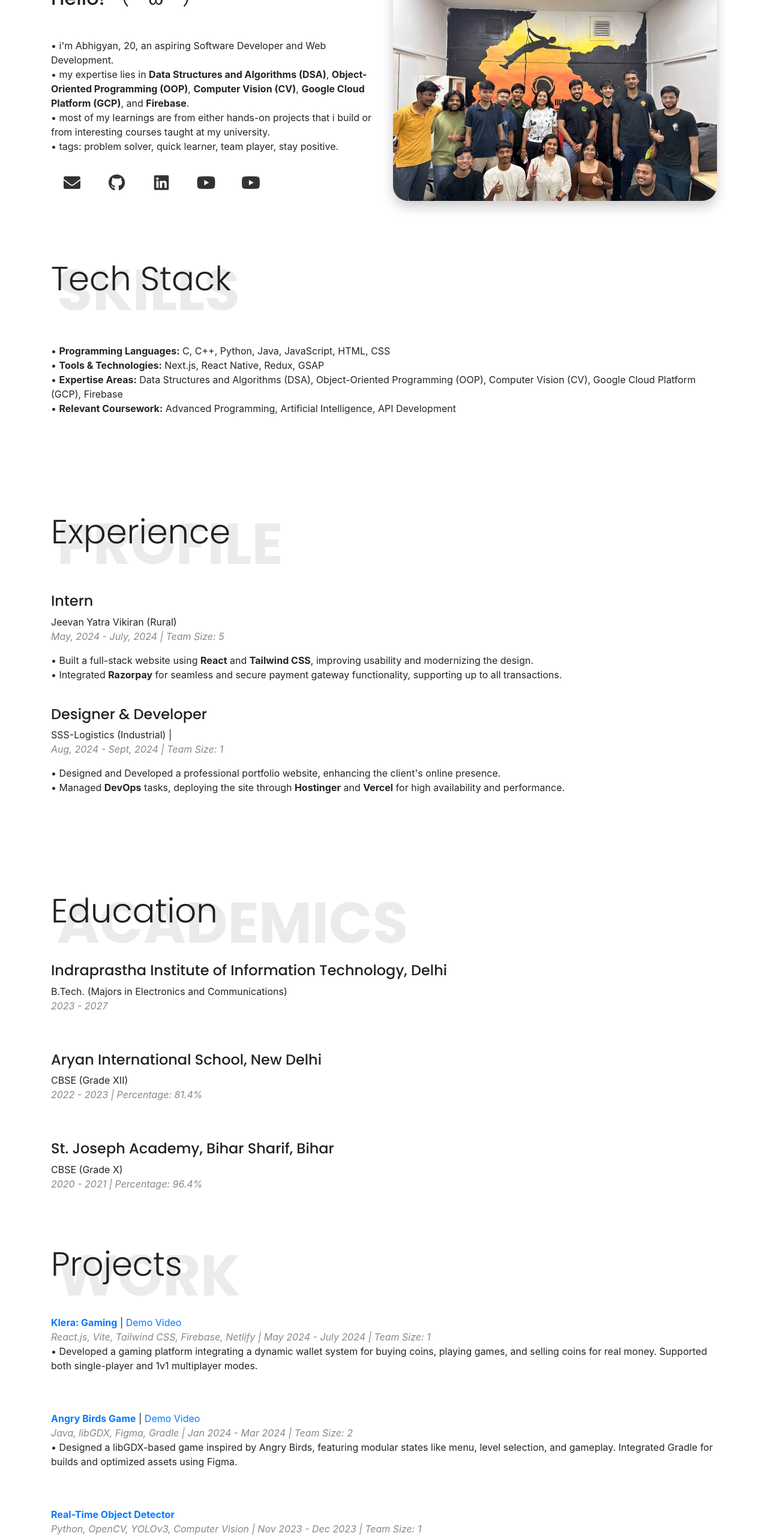
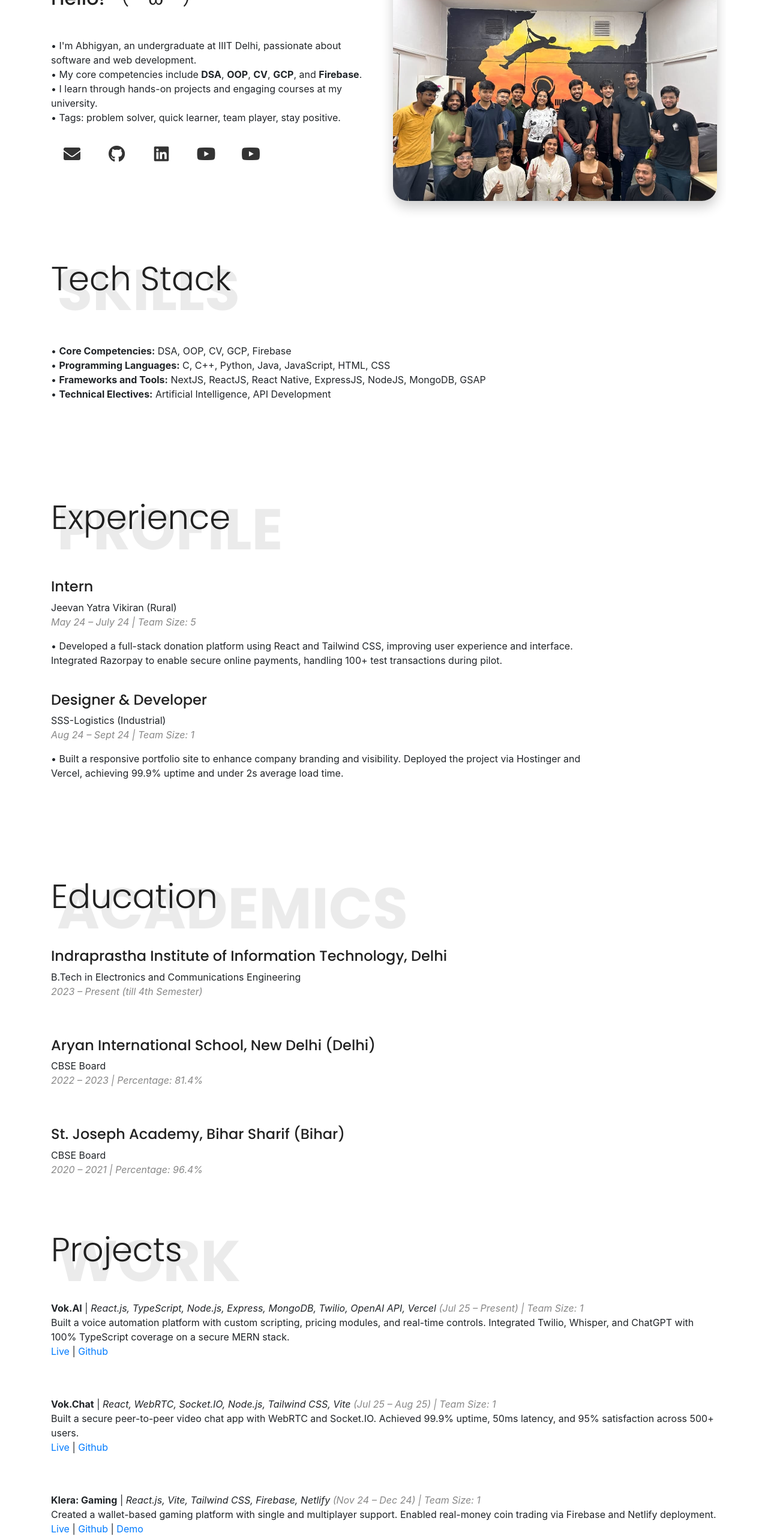
Before and after one commit to AbhigyanRaj/Portfolio, a plain HTML site: page index.html in a window 1280 px wide. Shown: the part 1040-3601 px from the top of the page at 60% size. Drawn offline with nearby package versions, Linux system fonts and the light colour scheme.

Commit message:
Update website content and project links to match latest resume (2025)

```diff
--- a/index.html
+++ b/index.html
@@ -104,10 +104,10 @@
                         <div class="pt-5">
                             <h2 class="mb-5">Hello! （＾ω＾）</h2>
                             <p>
-                                • i'm Abhigyan, 20, an aspiring Software Developer and Web Development.<br>
-                                • my expertise lies in <strong>Data Structures and Algorithms (DSA)</strong>, <strong>Object-Oriented Programming (OOP)</strong>, <strong>Computer Vision (CV)</strong>, <strong>Google Cloud Platform (GCP)</strong>, and <strong>Firebase</strong>.<br>
-                                • most of my learnings are from either hands-on projects that i build or from interesting courses taught at my university.<br>
-                                • tags: problem solver, quick learner, team player, stay positive.
+                                • I'm Abhigyan, an undergraduate at IIIT Delhi, passionate about software and web development.<br>
+                                • My core competencies include <strong>DSA</strong>, <strong>OOP</strong>, <strong>CV</strong>, <strong>GCP</strong>, and <strong>Firebase</strong>.<br>
+                                • I learn through hands-on projects and engaging courses at my university.<br>
+                                • Tags: problem solver, quick learner, team player, stay positive.
                             </p>
                             <ul class="social-links list-unstyled mt-4">
                                 <li><a target="_blank" href="mailto:abhigyan23018@iiitd.ac.in" data-tooltip="Email">
@@ -140,10 +140,10 @@
             <h1 class="bold-text bg-text">Skills</h1>
             <div class="mt-5">
                 <p>
+                    • <strong>Core Competencies:</strong> DSA, OOP, CV, GCP, Firebase<br>
                     • <strong>Programming Languages:</strong> C, C++, Python, Java, JavaScript, HTML, CSS<br>
-                    • <strong>Tools & Technologies:</strong> Next.js, React Native, Redux, GSAP<br>
-                    • <strong>Expertise Areas:</strong> Data Structures and Algorithms (DSA), Object-Oriented Programming (OOP), Computer Vision (CV), Google Cloud Platform (GCP), Firebase<br>
-                    • <strong>Relevant Coursework:</strong> Advanced Programming, Artificial Intelligence, API Development<br>
+                    • <strong>Frameworks and Tools:</strong> NextJS, ReactJS, React Native, ExpressJS, NodeJS, MongoDB, GSAP<br>
+                    • <strong>Technical Electives:</strong> Artificial Intelligence, API Development<br>
                 </p>
             </div>
         </section>
@@ -158,18 +158,16 @@
                             <div class="py-4">
                                 <div class="desc">
                                     <h4>Intern</h4>
-                                    <p>Jeevan Yatra Vikiran (Rural)<br><span class="date">May, 2024 - July, 2024 | Team Size: 5</span></p>
-                                    • Built a full-stack website using <strong>React</strong> and <strong>Tailwind CSS</strong>, improving usability and modernizing the design.<br>
-                                    • Integrated <strong>Razorpay</strong> for seamless and secure payment gateway functionality, supporting up to all transactions.<br>
+                                    <p>Jeevan Yatra Vikiran (Rural)<br><span class="date">May 24 – July 24 | Team Size: 5</span></p>
+                                    • Developed a full-stack donation platform using React and Tailwind CSS, improving user experience and interface. Integrated Razorpay to enable secure online payments, handling 100+ test transactions during pilot.<br>
                                 </p>
                             </div>
 
                             <div class="py-4">
                                 <div class="desc">
                                     <h4>Designer & Developer</h4>
-                                    <p>SSS-Logistics (Industrial) | <br><span class="date">Aug, 2024 - Sept, 2024 | Team Size: 1</span></p>
-                                    • Designed and Developed a professional portfolio website, enhancing the client's online presence.<br>
-                                    • Managed <strong>DevOps</strong> tasks, deploying the site through <strong>Hostinger</strong> and <strong>Vercel</strong> for high availability and performance.<br>
+                                    <p>SSS-Logistics (Industrial)<br><span class="date">Aug 24 – Sept 24 | Team Size: 1</span></p>
+                                    • Built a responsive portfolio site to enhance company branding and visibility. Deployed the project via Hostinger and Vercel, achieving 99.9% uptime and under 2s average load time.<br>
                                 </p>
                             </div>
 
@@ -184,19 +182,19 @@
                 <div class="py-4">
                     <div class="desc">
                         <h4>Indraprastha Institute of Information Technology, Delhi</h4>
-                        <p>B.Tech. (Majors in Electronics and Communications)<br><span class="date">2023 - 2027</p>
+                        <p>B.Tech in Electronics and Communications Engineering<br><span class="date">2023 – Present (till 4th Semester)</span></p>
                     </div>
                 </div>
                 <div class="py-4">
                     <div class="desc">
-                        <h4>Aryan International School, New Delhi</h4>
-                        <p>CBSE (Grade XII)<br><span class="date">2022 - 2023 | Percentage: 81.4%</p>
+                        <h4>Aryan International School, New Delhi (Delhi)</h4>
+                        <p>CBSE Board<br><span class="date">2022 – 2023 | Percentage: 81.4%</span></p>
                     </div>
                 </div>
                 <div class="py-4">
                     <div class="desc">
-                        <h4>St. Joseph Academy, Bihar Sharif, Bihar</h4>
-                        <p>CBSE (Grade X)<br><span class="date">2020 - 2021 | Percentage: 96.4%</p>
+                        <h4>St. Joseph Academy, Bihar Sharif (Bihar)</h4>
+                        <p>CBSE Board<br><span class="date">2020 – 2021 | Percentage: 96.4%</span></p>
                     </div>
                 </div>
         </section>
@@ -206,50 +204,49 @@
             <h1 class="bold-text bg-text">Work</h1>
             <div class="py-4">
                 <div class="desc">
-                    <p><strong><a target="_blank" href="https://klera.netlify.app/">Klera: Gaming</a></strong> | <a target="_blank" href="https://www.youtube.com/watch?v=mJhD8X_8VJA">Demo Video</a><br><span class="date">React.js, Vite, Tailwind CSS, Firebase, Netlify | May 2024 - July 2024 | Team Size: 1</span>
-                        <br>
-                        • Developed a gaming platform integrating a dynamic wallet system for buying coins, playing games, and selling coins for real money. Supported both single-player and 1v1 multiplayer modes.
-                        <br/>
+                    <p><strong>Vok.AI</strong> | <em>React.js, TypeScript, Node.js, Express, MongoDB, Twilio, OpenAI API, Vercel</em> <span class="date">(Jul 25 – Present) | Team Size: 1</span><br>
+Built a voice automation platform with custom scripting, pricing modules, and real-time controls. Integrated Twilio, Whisper, and ChatGPT with 100% TypeScript coverage on a secure MERN stack.<br>
+<a href="https://vok-ai.vercel.app/" class="link" target="_blank">Live</a> | <a href="https://github.com/AbhigyanRaj/Vok.AI" class="link" target="_blank">Github</a>
 </p>
 </div>
 </div>
-
 <div class="py-4">
 <div class="desc">
-                    <p><strong><a target="_blank" href="https://github.com/AbhigyanRaj/AngryBird_02">Angry Birds Game</a></strong> | <a target="_blank" href="https://www.youtube.com/watch?v=XzEAioPNFiY&feature=youtu.be">Demo Video</a><br><span class="date">Java, libGDX, Figma, Gradle | Jan 2024 - Mar 2024 | Team Size: 2</span>
-                        <br>
-                        • Designed a libGDX-based game inspired by Angry Birds, featuring modular states like menu, level selection, and gameplay. Integrated Gradle for builds and optimized assets using Figma.
-                        <br/>
+<p><strong>Vok.Chat</strong> | <em>React, WebRTC, Socket.IO, Node.js, Tailwind CSS, Vite</em> <span class="date">(Jul 25 – Aug 25) | Team Size: 1</span><br>
+Built a secure peer-to-peer video chat app with WebRTC and Socket.IO. Achieved 99.9% uptime, 50ms latency, and 95% satisfaction across 500+ users.<br>
+<a href="https://vok-chat.vercel.app/" class="link" target="_blank">Live</a> | <a href="https://github.com/AbhigyanRaj/VokChat" class="link" target="_blank">Github</a>
 </p>
 </div>
 </div>
-
 <div class="py-4">
 <div class="desc">
-                    <p><strong><a target="_blank" href="https://github.com/AbhigyanRaj/RealTImeObject_Detector">Real-Time Object Detector</a></strong><br><span class="date">Python, OpenCV, YOLOv3, Computer Vision | Nov 2023 - Dec 2023 | Team Size: 1</span>
-                        <br>
-                        • Built a real-time object detection system using YOLOv3 and OpenCV, capable of detecting 80 classes with 30 fps. Highlighted detected objects with bounding boxes and confidence scores.
-                        <br/>
+<p><strong>Klera: Gaming</strong> | <em>React.js, Vite, Tailwind CSS, Firebase, Netlify</em> <span class="date">(Nov 24 – Dec 24) | Team Size: 1</span><br>
+Created a wallet-based gaming platform with single and multiplayer support. Enabled real-money coin trading via Firebase and Netlify deployment.<br>
+<a href="https://klera.netlify.app" class="link" target="_blank">Live</a> | <a href="https://github.com/AbhigyanRaj/Klera" class="link" target="_blank">Github</a> | <a href="https://youtu.be/mJhD8X_8VJA?si=DhXBoQnVqGbjK6Ai" class="link" target="_blank">Demo</a>
 </p>
 </div>
 </div>
-
 <div class="py-4">
 <div class="desc">
-                    <p><strong><a target="_blank" href="https://collab-1.vercel.app/">Student Collaboration Platform</a></strong><br><span class="date">React.js, JavaScript, Tailwind CSS, AI Chatbot | Aug 2023 - Oct 2023 | Team Size: 1</span>
-                        <br>
-                        • Developed an AI chatbot to connect students with mentors and facilitate collaborative learning. Integrated an AI chatbot for academic guidance and created a responsive UI using Tailwind CSS.
-                        <br/>
+<p><strong>Angry Birds Game</strong> | <em>Java, libGDX, Figma, Gradle</em> <span class="date">(Aug 24 – Dec 24) | Team Size: 2</span><br>
+Recreated Angry Birds mechanics with modular screens using libGDX and Gradle. Designed assets/UI in Figma and optimized game performance.<br>
+<a href="https://youtu.be/XzEAioPNFiY" class="link" target="_blank">Demo</a> | <a href="https://github.com/AbhigyanRaj/AngryBird_02" class="link" target="_blank">Github</a>
 </p>
 </div>
 </div>
-
 <div class="py-4">
 <div class="desc">
-                    <p><strong><a target="_blank" href="https://github.com/AbhigyanRaj/Course-Registration-Portel">University Course Management System</a></strong> | <a target="_blank" href="https://www.youtube.com/watch?v=rid-t7MLsto">Demo</a><br><span class="date">Java, OOP, IDE (Eclipse/IntelliJ) | June 2023 - July 2023 | Team Size: 1</span>
-                        <br>
-                        • Built a Java-based course management system for course registration and professor assignments. Applied OOP principles for scalability and implemented OOP principles for scalability and implemented separate access rights for users.
-                        <br/>
+<p><strong>SplitUp</strong> | <em>React, Firebase, Tailwind CSS, Vite, Google Analytics</em> <span class="date">(Jan 25 – Jun 25) | Team Size: 1</span><br>
+Built a full-stack subscription-sharing platform with RBAC, real-time payments, and group automation. Achieved 83% cost reduction and 99.9% uptime.<br>
+<a href="https://split-up-iiitd.vercel.app/" class="link" target="_blank">Live</a> | <a href="https://github.com/AbhigyanRaj/SplitUp" class="link" target="_blank">Github</a>
+</p>
+</div>
+</div>
+<div class="py-4">
+<div class="desc">
+<p><strong>Real-Time Object Detector</strong> | <em>Python, OpenCV, YOLOv3, Computer Vision</em> <span class="date">(Sep 24 – Dec 24) | Team Size: 1</span><br>
+Implemented YOLOv3-based object detection with OpenCV at 30 FPS. Detected 80+ object classes with bounding boxes and confidence scores.<br>
+<a href="https://github.com/AbhigyanRaj/RealTImeObject_Detector" class="link" target="_blank">Github</a>
 </p>
 </div>
 </div>
@@ -260,24 +257,26 @@
             <h1 class="bold-text bg-text">Leadership</h1>
             <div class="py-4">
                 <div class="desc">
-                    <h4>Lead Web Developer</h4>
-                    <p>E-Cell, IIIT Delhi<br><span class="date">Aug 2024 - Present</span></p>
-                    • Conducted web development workshops for 100+ students, fostering technical skills and collaboration.<br>
-                    • Led projects that supported entrepreneurial initiatives across the institute.<br>
+                    <h4>E-Cell, IIIT Delhi | <em>Lead Web Developer</em></h4>
+                    <p><span class="date">Sep 24 – Feb 25</span><br>
+Conducted web development workshops for 100+ students and led projects supporting institute-wide entrepreneurial initiatives.
+</p>
 </div>
 </div>
 <div class="py-4">
 <div class="desc">
-                    <h4>Coverage Team Lead</h4>
-                    <p>Women in Tech, IIIT Delhi<br><span class="date">Aug 2024 - Present</span></p>
-                    • Led filmmaking, video editing, and social media management efforts, ensuring impactful storytelling and outreach for Women in Tech events and initiatives.<br>
+<h4>Women in Tech, IIIT Delhi | <em>Coverage Team Lead</em></h4>
+<p><span class="date">Aug 24 – Present</span><br>
+Led video production and social media efforts for 6+ events, reaching over 10K+ users and enabling broader outreach through impactful storytelling.
+</p>
 </div>
 </div>
 <div class="py-4">
 <div class="desc">
-                    <h4>Content Creation Team Lead</h4>
-                    <p>E-Summit, IIIT Delhi<br><span class="date">Feb 2024 - Mar 2024</span></p>
-                    • Directed the content creation team, overseeing the production of high-quality promotional materials and campaigns for E-Summit.<br>
+<h4>E-Summit, IIIT Delhi | <em>Content Creation Team Lead</em></h4>
+<p><span class="date">Feb 24 – Mar 24</span><br>
+Directed a team to produce high-quality promotional content, achieving over 500K+ views across platforms during the E-Summit campaign.
+</p>
 </div>
 </div>
         </section>
@@ -289,10 +288,10 @@
             <div class="py-4">
                 <div class="desc">
                     <ul>
-                        <li><strong>Epoch Hackathon IIIT Delhi:</strong> Won the hackathon with the project <strong>IndieCraft</strong>, a website designed to empower local artisans by providing a platform where they can showcase and sell their handcrafted products across the country.</li>
-                        <li><strong>Hackerrank Achievements:</strong> Earned multiple certifications in competitive programming, achieving <strong>5-star</strong> gold ratings in Python and C++ on HackerRank.</li>
-                        <li><strong>CodeChef:</strong> Achieved a current rating of <strong>1263</strong>.</li>
-                        <li>Secured a 10 CGPA in the <strong>Advanced Programming Course CSE201</strong> at IIIT Delhi.</li>
+                        <li><strong>Winner</strong> – Epoch Hackathon, IIIT Delhi (2025); built IndieCraft, a platform to help local artisans sell handmade products online.</li>
+                        <li><strong>Certified</strong> – Earned 5-star ratings in Python and C++ on HackerRank; certified in problem-solving and CS fundamentals.</li>
+                        <li><strong>Rated</strong> – CodeChef current rating: 1263; regular participant in rated contests.</li>
+                        <li><strong>Top Scorer</strong> – Achieved 10.0 GPA in Advanced Programming (CSE201) at IIIT Delhi.</li>
                     </ul>
                 </div>
             </div>
```
Lines whose indentation alone changed are shown as unchanged.
